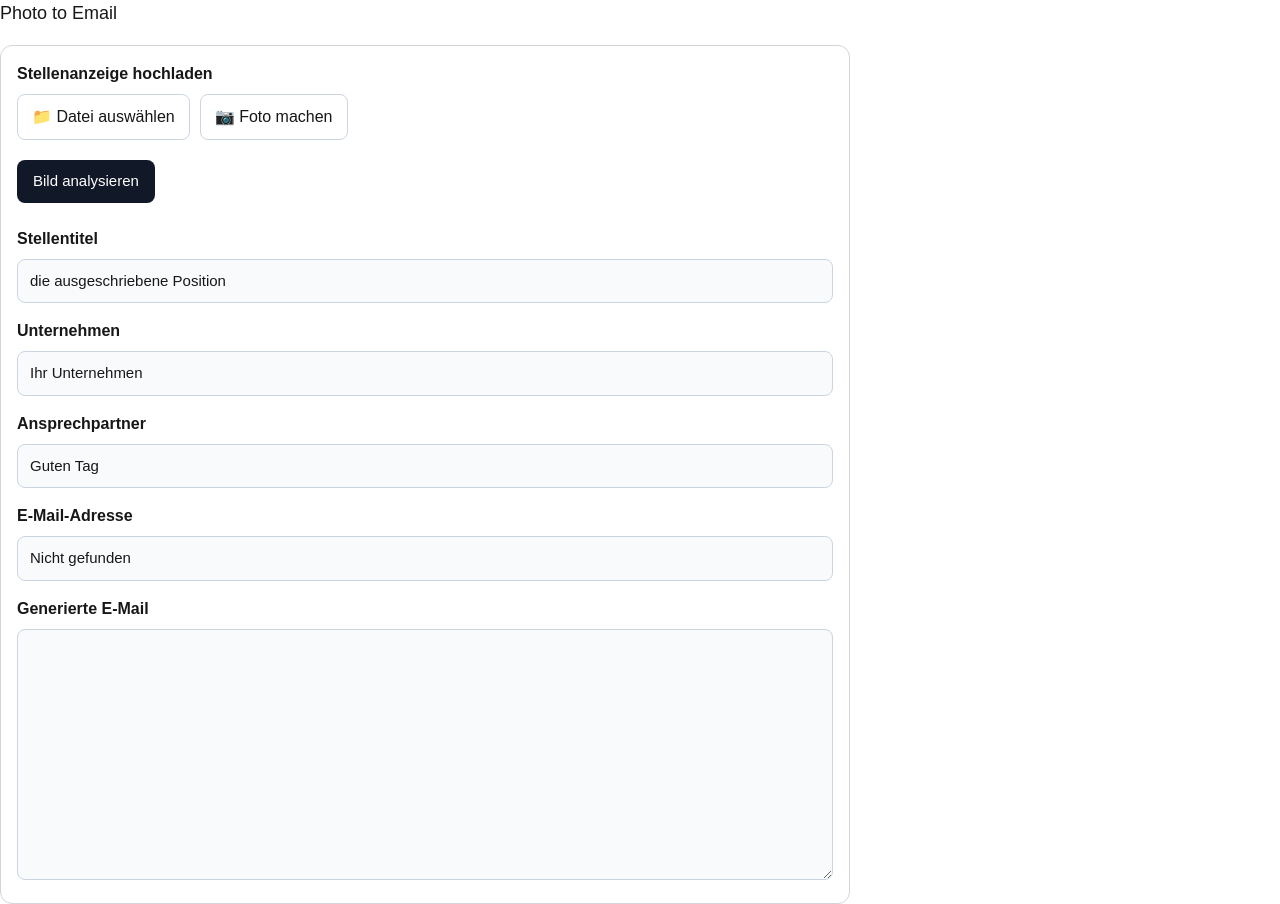
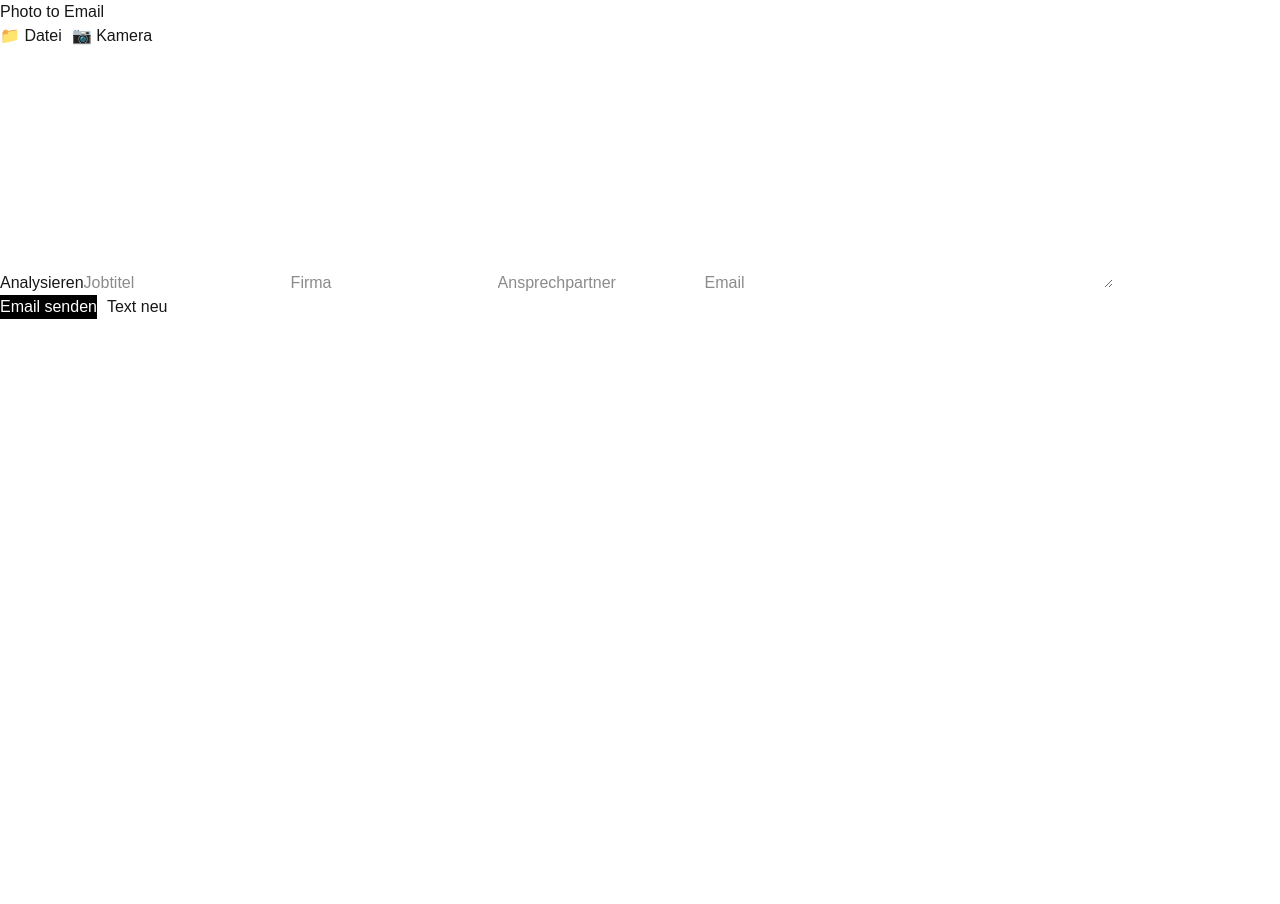
Before and after one commit to Andre-Eich/jobs-flow-api, a Next.js app: page /photo in a window 1280 px wide. After the commit the page ends 800 px from the top, so only its background shows below. Built offline with nearby package versions, Linux system fonts and the light colour scheme.

Commit message:
Final smart photo-to-email version

```diff
--- a/app/api/photo-to-mail/route.ts
+++ b/app/api/photo-to-mail/route.ts
@@ -26,21 +26,52 @@ export async function POST(req: Request) {
     const prompt = `
 Du analysierst ein Foto oder einen Screenshot einer deutschen Stellenanzeige.
 
-Extrahiere, wenn vorhanden:
-1. jobTitle = Stellentitel
-2. company = Unternehmen
-3. contactPerson = Ansprechpartner / Ansprechpartnerin
-4. email = E-Mail-Adresse
+1. Extrahiere:
+- jobTitle (Stellentitel)
+- company (Unternehmen)
+- contactPerson (Ansprechpartner)
+- email (E-Mail)
+
+2. Bestimme zusätzlich:
+- category (z. B. Handwerk, Pflege, IT, Management, Büro, Sonstiges)
+
+3. Erstelle eine kurze, überzeugende Akquise-E-Mail für ein Stellenportal.
+
+Ziel:
+https://jobs-in-berlin-brandenburg.de/
+
+Passe Tonalität an:
+
+- Handwerk / Pflege:
+→ Fachkräftemangel
+→ Schwierigkeit passende Bewerber
+→ passive Kandidaten + Social Media
+
+- IT / Management / Büro:
+→ Qualität
+→ Reichweite
+→ Indeed, Stepstone, meinestadt
 
 Regeln:
-- Antworte ausschließlich als JSON.
-- Nutze genau diese Keys:
-  jobTitle, company, contactPerson, email
-- Wenn ein Feld nicht sicher gefunden wird, gib dafür einen leeren String zurück.
-- Keine zusätzlichen Keys.
+- Deutsch
+- kurz
+- professionell
+- nutze erkannte Daten
+
+Antwort als JSON:
+{
+  "jobTitle": "...",
+  "company": "...",
+  "contactPerson": "...",
+  "email": "...",
+  "category": "...",
+  "generatedEmail": "komplette Mail"
+}
 `;
 
-    const openAiResponse = await fetch("https://api.openai.com/v1/chat/completions", {
+    const openAiResponse = await fetch(
+      "https://api.openai.com/v1/chat/completions",
+      {
         method: "POST",
         headers: {
           "Content-Type": "application/json",
@@ -53,10 +84,7 @@ Regeln:
             {
               role: "user",
               content: [
-              {
-                type: "text",
-                text: prompt,
-              },
+                { type: "text", text: prompt },
                 {
                   type: "image_url",
                   image_url: {
@@ -66,58 +94,71 @@ Regeln:
               ],
             },
           ],
-        max_tokens: 300,
+          max_tokens: 800,
         }),
-    });
+      }
+    );
 
     const result = await openAiResponse.json();
 
     if (!openAiResponse.ok) {
       return NextResponse.json(
-        {
-          error:
-            result?.error?.message || "Fehler bei der Bildanalyse durch die KI.",
-        },
+        { error: result?.error?.message || "KI Fehler" },
         { status: 500 }
       );
     }
 
     const content = result?.choices?.[0]?.message?.content;
 
-    if (!content) {
-      return NextResponse.json(
-        { error: "Keine verwertbare Antwort von der KI erhalten." },
-        { status: 500 }
-      );
-    }
-
     let parsed;
     try {
       parsed = JSON.parse(content);
     } catch {
       return NextResponse.json(
-        { error: "Die KI-Antwort konnte nicht als JSON gelesen werden." },
+        { error: "JSON Fehler" },
         { status: 500 }
       );
     }
 
-    const jobTitle = (parsed.jobTitle || "").trim() || DEFAULT_VALUES.jobTitle;
-    const company = (parsed.company || "").trim() || DEFAULT_VALUES.company;
+    const jobTitle = parsed.jobTitle?.trim() || DEFAULT_VALUES.jobTitle;
+    const company = parsed.company?.trim() || DEFAULT_VALUES.company;
     const contactPerson =
-      (parsed.contactPerson || "").trim() || DEFAULT_VALUES.contactPerson;
-    const email = (parsed.email || "").trim() || DEFAULT_VALUES.email;
+      parsed.contactPerson?.trim() || DEFAULT_VALUES.contactPerson;
+    const email = parsed.email?.trim() || DEFAULT_VALUES.email;
 
-    const generatedEmail = `Betreff: Bewerbung als ${jobTitle}
+    const fallbackEmail = `Betreff: Ihre Stellenanzeige auf jobs-in-berlin-brandenburg.de
 
 ${contactPerson},
 
-mit großem Interesse habe ich Ihre Stellenanzeige für die Position "${jobTitle}" bei ${company} gesehen.
+ich bin auf Ihre Stellenanzeige als "${jobTitle}" bei ${company} aufmerksam geworden.
 
-Hiermit möchte ich mein Interesse an der ausgeschriebenen Stelle ausdrücken und freue mich über die Möglichkeit, mich bei Ihnen vorzustellen.
+Gerne würde ich Ihnen anbieten, diese Position zusätzlich auf meinem Stellenportal zu veröffentlichen:
 
-Gerne sende ich Ihnen auf Wunsch weitere Unterlagen zu.
+https://jobs-in-berlin-brandenburg.de/
+
+Damit erreichen Sie gezielt Bewerber aus Berlin & Brandenburg.
+
+Ich freue mich auf Ihre Rückmeldung.
 
 Mit freundlichen Grüßen`;
+
+    const signature = `
+
+Andre Eichstädt
+Anzeigenberater
+Jobs in Berlin-Brandenburg
+Tel. 0335/629797-38
+a.eichstaedt@jobs-in-berlin-brandenburg.de
+
+Leipziger Str. 56
+15236 Frankfurt (Oder)
+www.jobs-in-berlin-brandenburg.de
+`;
+
+    const generatedEmail =
+      (parsed.generatedEmail && parsed.generatedEmail.length > 20
+        ? parsed.generatedEmail
+        : fallbackEmail) + signature;
 
     return NextResponse.json({
       jobTitle,
@@ -130,7 +171,7 @@ Mit freundlichen Grüßen`;
     console.error(error);
 
     return NextResponse.json(
-      { error: "Interner Fehler in /api/photo-to-mail." },
+      { error: "Server Fehler" },
       { status: 500 }
     );
   }
--- a/app/photo/page.tsx
+++ b/app/photo/page.tsx
@@ -1,32 +1,17 @@
 "use client";
 
 import { useState } from "react";
-
-type ExtractedJobData = {
-  jobTitle: string;
-  company: string;
-  contactPerson: string;
-  email: string;
-  generatedEmail: string;
-};
-
-const DEFAULT_VALUES = {
-  jobTitle: "die ausgeschriebene Position",
-  company: "Ihr Unternehmen",
-  contactPerson: "Guten Tag",
-  email: "",
-};
 
 export default function PhotoToMailPage() {
   const [selectedFile, setSelectedFile] = useState<File | null>(null);
   const [loading, setLoading] = useState(false);
   const [error, setError] = useState("");
 
-  const [jobData, setJobData] = useState<ExtractedJobData>({
-    jobTitle: DEFAULT_VALUES.jobTitle,
-    company: DEFAULT_VALUES.company,
-    contactPerson: DEFAULT_VALUES.contactPerson,
-    email: DEFAULT_VALUES.email,
+  const [jobData, setJobData] = useState({
+    jobTitle: "",
+    company: "",
+    contactPerson: "",
+    email: "",
     generatedEmail: "",
   });
 
@@ -34,7 +19,7 @@ export default function PhotoToMailPage() {
     setError("");
 
     if (!selectedFile) {
-      setError("Bitte ein Bild der Stellenanzeige auswählen.");
+      setError("Bitte Bild auswählen");
       return;
     }
 
@@ -44,27 +29,21 @@ export default function PhotoToMailPage() {
       const formData = new FormData();
       formData.append("file", selectedFile);
 
-      const response = await fetch("/api/photo-to-mail", {
+      const res = await fetch("/api/photo-to-mail", {
         method: "POST",
         body: formData,
       });
 
-      const data = await response.json();
+      const data = await res.json();
 
-      if (!response.ok) {
-        setError(data.error || "Fehler bei der Analyse.");
+      if (!res.ok) {
+        setError(data.error);
         return;
       }
 
-      setJobData({
-        jobTitle: data.jobTitle || DEFAULT_VALUES.jobTitle,
-        company: data.company || DEFAULT_VALUES.company,
-        contactPerson: data.contactPerson || DEFAULT_VALUES.contactPerson,
-        email: data.email || DEFAULT_VALUES.email,
-        generatedEmail: data.generatedEmail || "",
-      });
+      setJobData(data);
     } catch {
-      setError("Die Anfrage konnte nicht ausgeführt werden.");
+      setError("Fehler");
     } finally {
       setLoading(false);
     }
@@ -72,179 +51,107 @@ export default function PhotoToMailPage() {
 
   return (
     <div>
-      <h1 style={{ marginTop: 0, marginBottom: "18px", fontSize: "18px" }}>
-        Photo to Email
-      </h1>
+      <h1>Photo to Email</h1>
 
-      <div
-        style={{
-          background: "#ffffff",
-          border: "1px solid #d1d5db",
-          borderRadius: "12px",
-          padding: "16px",
-          maxWidth: "850px",
-          width: "100%",
-          boxSizing: "border-box",
-        }}
-      >
-        <label style={{ display: "block", marginBottom: "8px", fontWeight: 600 }}>
-          Stellenanzeige hochladen
-        </label>
-
-        <div style={{ display: "flex", gap: "10px", marginBottom: "20px", flexWrap: "wrap" }}>
-
-  {/* Datei auswählen */}
-  <label
-    style={{
-      padding: "10px 14px",
-      border: "1px solid #cbd5e1",
-      borderRadius: "8px",
-      background: "#ffffff",
-      cursor: "pointer",
-    }}
-  >
-    📁 Datei auswählen
+      {/* Upload */}
+      <div style={{ display: "flex", gap: 10 }}>
+        <label>
+          📁 Datei
           <input
             type="file"
             accept="image/*"
-      onChange={(e) => setSelectedFile(e.target.files?.[0] || null)}
             style={{ display: "none" }}
+            onChange={(e) =>
+              setSelectedFile(e.target.files?.[0] || null)
+            }
           />
         </label>
 
-  {/* Kamera */}
-  <label
-    style={{
-      padding: "10px 14px",
-      border: "1px solid #cbd5e1",
-      borderRadius: "8px",
-      background: "#ffffff",
-      cursor: "pointer",
-    }}
-  >
-    📷 Foto machen
+        <label>
+          📷 Kamera
           <input
             type="file"
             accept="image/*"
             capture="environment"
-      onChange={(e) => setSelectedFile(e.target.files?.[0] || null)}
             style={{ display: "none" }}
+            onChange={(e) =>
+              setSelectedFile(e.target.files?.[0] || null)
+            }
           />
         </label>
-
       </div>
 
-{selectedFile && (
-  <div style={{ marginBottom: "20px", fontSize: "14px" }}>
-    Ausgewählt: {selectedFile.name}
-  </div>
-)}
+      {selectedFile && <p>{selectedFile.name}</p>}
 
-
-
-        <button
-          onClick={handleAnalyze}
-          disabled={loading}
-          style={{
-            padding: "10px 16px",
-            border: "none",
-            borderRadius: "8px",
-            background: "#111827",
-            color: "#ffffff",
-            cursor: loading ? "not-allowed" : "pointer",
-            fontSize: "15px",
-            opacity: loading ? 0.7 : 1,
-            marginBottom: "24px",
-          }}
-        >
-          {loading ? "Wird analysiert..." : "Bild analysieren"}
+      <button onClick={handleAnalyze}>
+        {loading ? "Analysiere..." : "Analysieren"}
       </button>
 
-        {error ? (
-          <div
-            style={{
-              marginBottom: "20px",
-              color: "#b91c1c",
-              fontWeight: 600,
-              wordBreak: "break-word",
-            }}
-          >
-            {error}
-          </div>
-        ) : null}
+      {error && <p>{error}</p>}
 
-        <div
-          style={{
-            display: "grid",
-            gap: "16px",
-          }}
-        >
-          <Field label="Stellentitel" value={jobData.jobTitle} />
-          <Field label="Unternehmen" value={jobData.company} />
-          <Field label="Ansprechpartner" value={jobData.contactPerson} />
-          <Field label="E-Mail-Adresse" value={jobData.email || "Nicht gefunden"} />
+      {/* Felder */}
+      <input
+        value={jobData.jobTitle}
+        onChange={(e) =>
+          setJobData({ ...jobData, jobTitle: e.target.value })
+        }
+        placeholder="Jobtitel"
+      />
 
-          <div>
-            <label
-              style={{
-                display: "block",
-                marginBottom: "8px",
-                fontWeight: 600,
-              }}
-            >
-              Generierte E-Mail
-            </label>
+      <input
+        value={jobData.company}
+        onChange={(e) =>
+          setJobData({ ...jobData, company: e.target.value })
+        }
+        placeholder="Firma"
+      />
 
+      <input
+        value={jobData.contactPerson}
+        onChange={(e) =>
+          setJobData({
+            ...jobData,
+            contactPerson: e.target.value,
+          })
+        }
+        placeholder="Ansprechpartner"
+      />
+
+      <input
+        value={jobData.email}
+        onChange={(e) =>
+          setJobData({ ...jobData, email: e.target.value })
+        }
+        placeholder="Email"
+      />
+
+      {/* Mail */}
       <textarea
         value={jobData.generatedEmail}
-              readOnly
+        onChange={(e) =>
+          setJobData({
+            ...jobData,
+            generatedEmail: e.target.value,
+          })
+        }
         rows={10}
-              style={{
-                width: "100%",
-                padding: "12px",
-                border: "1px solid #cbd5e1",
-                borderRadius: "8px",
-                background: "#f9fafb",
-                fontSize: "15px",
-                boxSizing: "border-box",
-                resize: "vertical",
-                fontFamily: "Arial, sans-serif",
-                lineHeight: 1.5,
+      />
+
+      {/* Buttons */}
+      <div style={{ display: "flex", gap: 10 }}>
+        <button
+          onClick={() => {
+            window.location.href = `mailto:${jobData.email}?body=${encodeURIComponent(
+              jobData.generatedEmail
+            )}`;
           }}
-            />
-          </div>
-        </div>
+          style={{ background: "black", color: "white" }}
+        >
+          Email senden
+        </button>
+
+        <button onClick={handleAnalyze}>Text neu</button>
       </div>
     </div>
   );
 }
-
-function Field({ label, value }: { label: string; value: string }) {
-  return (
-    <div>
-      <label
-        style={{
-          display: "block",
-          marginBottom: "8px",
-          fontWeight: 600,
-        }}
-      >
-        {label}
-      </label>
-
-      <input
-        value={value}
-        readOnly
-        style={{
-          width: "100%",
-          padding: "10px 12px",
-          border: "1px solid #cbd5e1",
-          borderRadius: "8px",
-          background: "#f9fafb",
-          fontSize: "15px",
-          boxSizing: "border-box",
-        }}
-      />
-    </div>
-  );
-}
```
Lines whose indentation alone changed are shown as unchanged.
